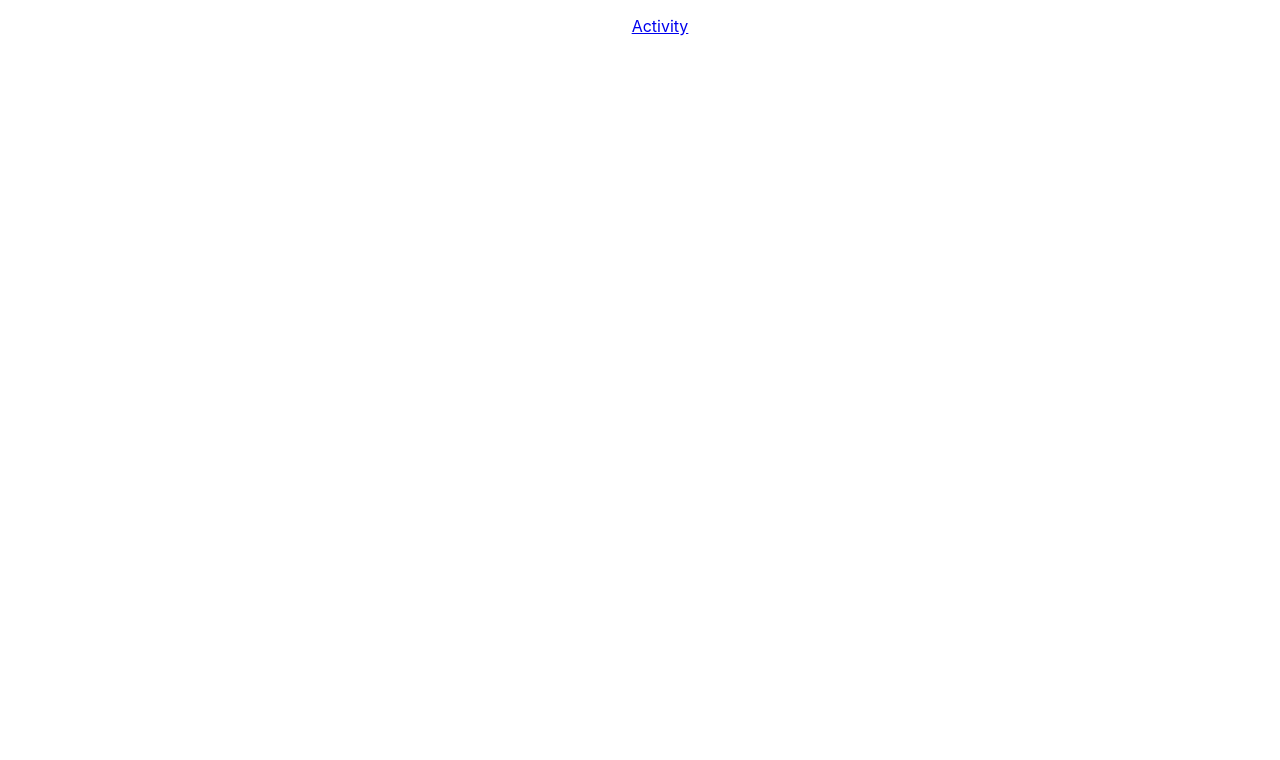
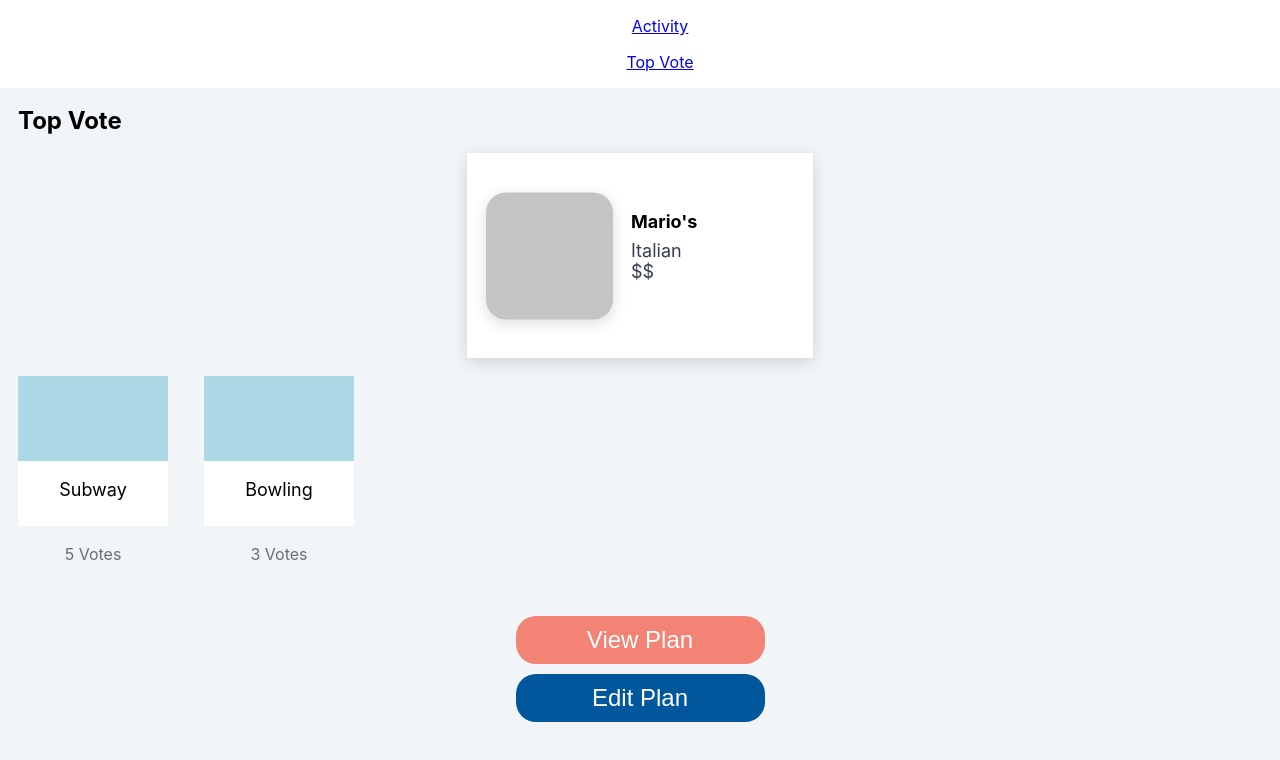
Before and after one commit to Team-Best-KOHO-Decode/Frontend, a React (Create React App) app: page /topvote in a window 1280 px wide. Shown: the top 760 px of the page. Built offline with nearby package versions, Linux system fonts and the light colour scheme.

Commit message:
created top vote page

```diff
--- a/src/Activity/index.tsx
+++ b/src/Activity/index.tsx
@@ -1,5 +1,5 @@
 import Button from "../Components/Button";
-import Activity from "../Components/Activity";
+import Activity from "../Components/ActivityCard";
 import ActivityType from "../Components/ActivityType";
 
 import "./styles.css";
@@ -30,11 +30,12 @@ function ActivityPage() {
         <p>Recommended Activities</p>
         <p>Based on your Group Budget of 15-30$ and location</p>
       </div>
-      <div className="activitesList">
+      <div className="activitesTypes">
         {activityTypes.map((type) => (
           <ActivityType type={type} />
         ))}
       </div>
+      <div className="activitesList">
         {activities.map((activity) => (
           <Activity
             name={activity.name}
@@ -42,7 +43,8 @@ function ActivityPage() {
             price={activity.price}
           />
         ))}
-      <Button text="Hello" />
+      </div>
+      <Button text="Hello" color="primary" />
     </div>
   );
 }
--- a/src/Activity/styles.css
+++ b/src/Activity/styles.css
@@ -21,7 +21,7 @@
   margin-bottom: 8px;
 }
 
-.activitesList {
+.activitesTypes {
   display: grid;
   grid-row-gap: 18px;
   grid-template-columns: auto auto;
@@ -29,3 +29,7 @@
   padding: 0 18px;
   margin-bottom: 28px;
 }
+
+.activitesList {
+  margin-bottom: 32px;
+}
--- a/src/App.js
+++ b/src/App.js
@@ -1,6 +1,7 @@
 import "./App.css";
 import { BrowserRouter as Router, Switch, Route, Link } from "react-router-dom";
 import Activity from "./Activity";
+import TopVotePage from "./TopVote";
 
 const App = () => {
   return (
@@ -9,9 +10,15 @@ const App = () => {
         <ul>
           <Link to="/activity">Activity</Link>
         </ul>
+        <ul>
+          <Link to="/topvote">Top Vote</Link>
+        </ul>
         <Switch>
           <Route path="/activity">
             <Activity />
+          </Route>
+          <Route path="/topvote">
+            <TopVotePage />
           </Route>
         </Switch>
       </Router>
--- a/src/Components/Activity/styles.css
+++ b/src/Components/ActivityCard/styles.css
@@ -4,17 +4,17 @@
   height: 205px;
   position: relative;
   margin: 0 auto;
-  border-bottom: 1px solid #999999;
+  border-top: 1px solid #999999;
   box-shadow: 0px 4px 15px rgba(0, 0, 0, 0.14);
 }
 
-.card:nth-child(3) {
+.card:first-child {
+  border: none;
   border-top-left-radius: 10px;
   border-top-right-radius: 10px;
 }
 
 .card:last-of-type {
-  border-bottom: none;
   border-bottom-left-radius: 10px;
   border-bottom-right-radius: 10px;
 }
--- a/src/Components/Button/index.tsx
+++ b/src/Components/Button/index.tsx
@@ -3,11 +3,12 @@ import "./styles.css";
 
 interface Props {
   text: string;
+  color: "primary" | "secondary";
 }
 
 function Button(props: Props) {
-  const { text } = props;
-  return <button className="button">{text}</button>;
+  const { text, color } = props;
+  return <button className={"button " + color}>{text}</button>;
 }
 
 export default Button;
--- a/src/Components/Button/styles.css
+++ b/src/Components/Button/styles.css
@@ -1,10 +1,18 @@
 .button {
   border: none;
-  background: #9D9D9D;
   border-radius: 20px;
   color: #ffff;
   height: 48px;
   width: 249px;
   font-size: 24px;
-  margin: 20px 0;
+  margin:10px auto;
+  display:block;
 }
+
+.primary {
+  background: #F38374;
+}
+
+.secondary {
+  background: #00579B;
+}
--- /dev/null
+++ b/src/Components/SubActivity/index.tsx
@@ -0,0 +1,26 @@
+import "./styles.css";
+
+interface Props {
+  name: string;
+  voteCount: string;
+}
+
+function SubActivity(props: Props) {
+  const { name, voteCount } = props;
+  return (
+    <div>
+      <div className="subActivity">
+        <div className="image"></div>
+        <div className="activityTitle">
+          <p>{name}</p>
+        </div>
+      </div>
+
+      <div className="votes">
+        <p>{voteCount} Votes</p>
+      </div>
+    </div>
+  );
+}
+
+export default SubActivity;
--- /dev/null
+++ b/src/Components/SubActivity/styles.css
@@ -0,0 +1,31 @@
+.subActivity {
+  position: relative;
+  height: 150px;
+  width: 150px;
+  margin: 18px;
+}
+
+.image {
+  position: absolute;
+  top: 0;
+  height: 85px;
+  width: 150px;
+  background: lightblue;
+  position: relative;
+}
+
+.activityTitle {
+  position: absolute;
+  bottom: 0;
+  height: 65px;
+  width: 150px;
+  margin: 0 auto;
+  background: #FFFFFF;
+  font-size: 18px;
+  text-align: center;
+}
+
+.votes {
+  text-align: center;
+  color: #6A6E76;
+}
--- a/src/Dashboard/index.tsx
+++ b/src/Dashboard/index.tsx
@@ -1,11 +1,11 @@
 import Button from "../Components/Button";
-import Activity from "../Components/Activity";
+import Activity from "../Components/ActivityCard";
 
 function DashboardPage() {
   return (
     <div>
       <Activity name="Mario's" type="Italian" price="8-15$" />
-      <Button text="Hello" />
+      <Button text="Hello" color="primary" />
     </div>
   );
 }
--- /dev/null
+++ b/src/TopVote/index.tsx
@@ -0,0 +1,23 @@
+import "./styles.css";
+import Activity from "../Components/ActivityCard";
+import SubActivity from "../Components/SubActivity";
+import Button from "../Components/Button";
+
+function TopVotePage() {
+  return (
+    <div className="root">
+      <p className="title">Top Vote</p>
+      <Activity name="Mario's" type="Italian" price="$$" />
+      <div className="subActivities">
+        <SubActivity name="Subway" voteCount="5" />
+        <SubActivity name="Bowling" voteCount="3" />
+      </div>
+      <div className="buttons">
+        <Button text="View Plan" color="primary" />
+        <Button text="Edit Plan" color="secondary" />
+      </div>
+    </div>
+  );
+}
+
+export default TopVotePage;
--- /dev/null
+++ b/src/TopVote/styles.css
@@ -0,0 +1,21 @@
+.root {
+  text-align: left;
+  padding: 18px 0;
+}
+
+.root div:first-of-type {
+  border: none;
+}
+
+.title{
+  margin: 0 0 18px 18px;
+  font-weight: 700;
+}
+
+.subActivities {
+  display: flex;
+}
+
+.buttons {
+  margin: 36px 0;
+}
```
Also changed, not shown: src/Components/ActivityCard/index.tsx (renamed from src/Components/Activity/index.tsx). Lines whose indentation alone changed are shown as unchanged.
